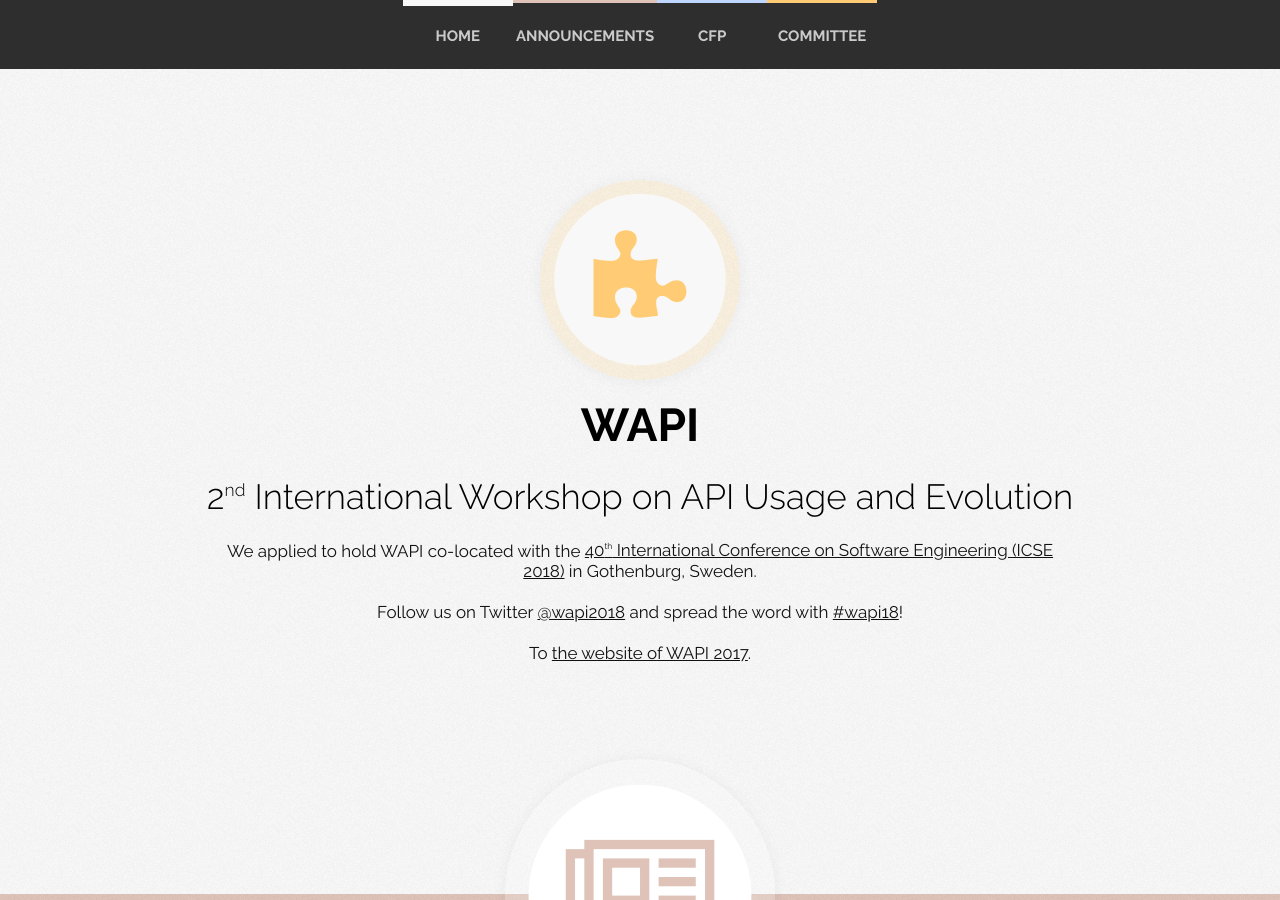
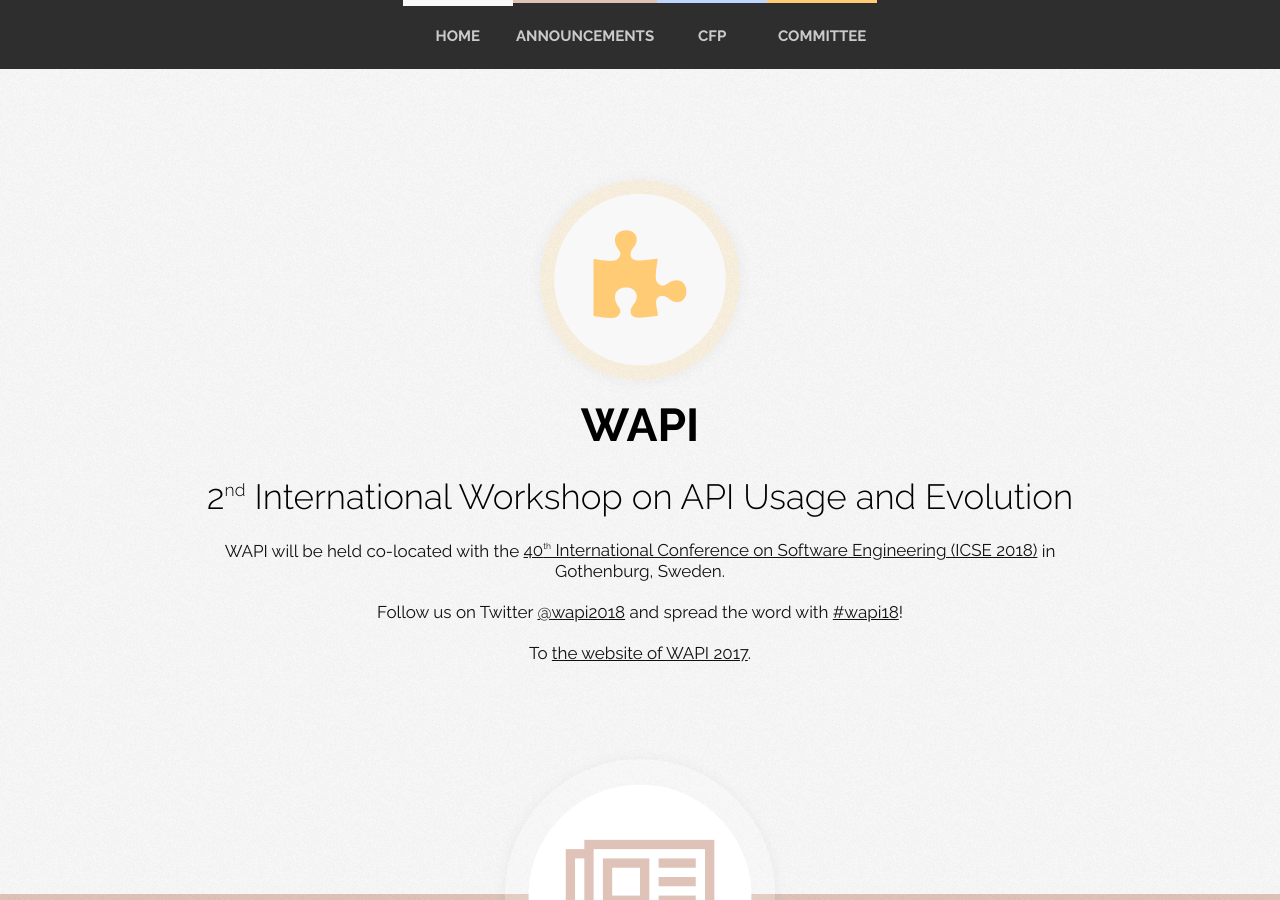
Before and after one commit to w-api/w-api.github.io, a Jekyll site: the page built from index.html, in a window 1280 px wide and 900 px high. Built offline with Jekyll 4.4.1, drawn with Linux system fonts in a browser that asks for light colours; nearby versions of some CDN libraries; comment, search, counter and statistics services are not loaded.

Commit message:
Update intro to show WAPI was accepted.

```diff
--- a/_posts/2018-01-01-intro.md
+++ b/_posts/2018-01-01-intro.md
@@ -24,7 +24,7 @@
 
 ## 2<sup>nd</sup> International Workshop on API Usage and Evolution
 
-We applied to hold WAPI co-located with the [40<sup>th</sup> International Conference on Software Engineering (ICSE 2018)](http://icse2018.org) in Gothenburg, Sweden.
+WAPI will be held co-located with the [40<sup>th</sup> International Conference on Software Engineering (ICSE 2018)](http://icse2018.org) in Gothenburg, Sweden.
 
 Follow us on Twitter [@{{site.twitter}}](https://twitter.com/{{site.twitter}}) and spread the word with  [#wapi18](https://twitter.com/hashtag/wapi18?src=hash)!
 
```
